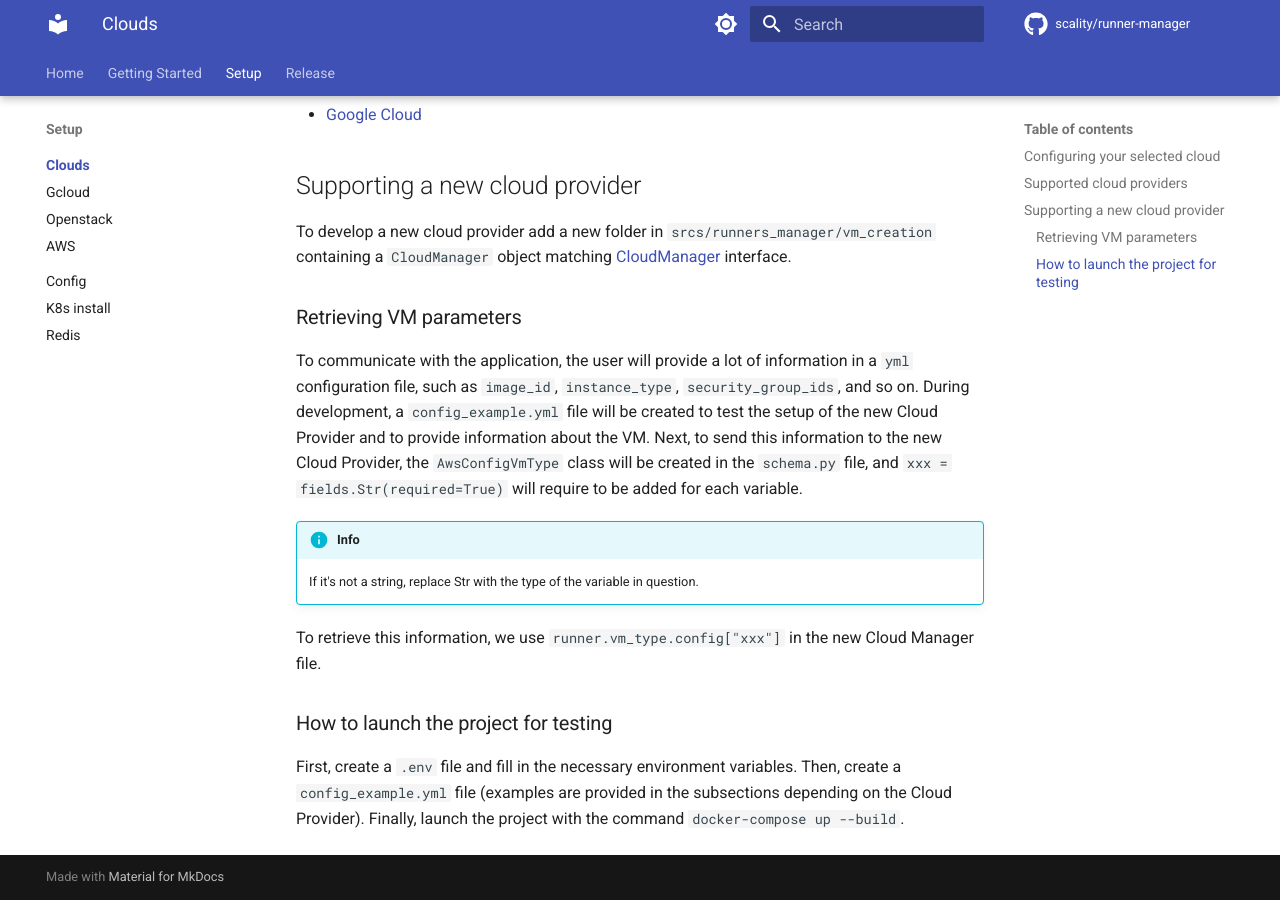
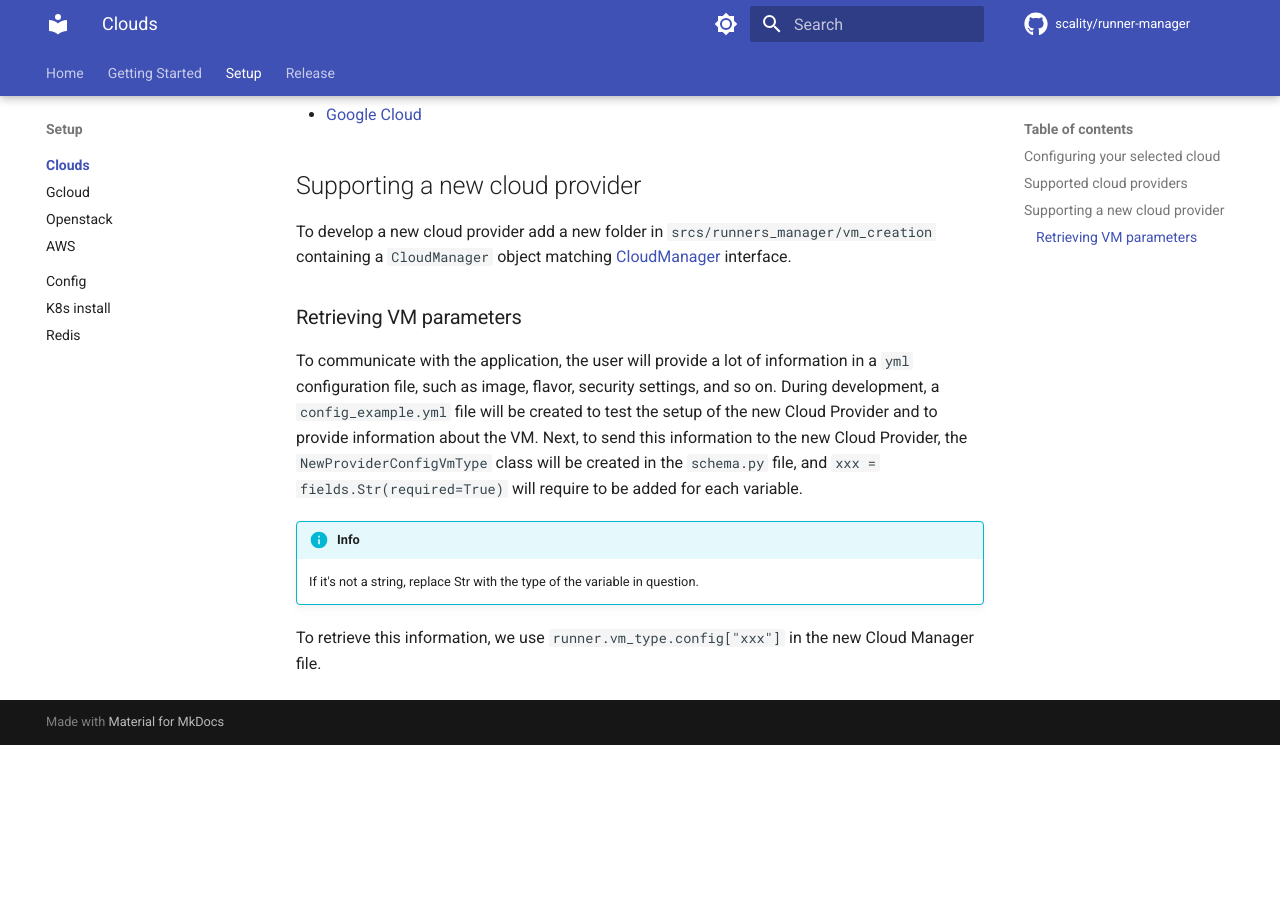
Before and after one commit to scality/runner-manager, an MkDocs documentation site: the page built from docs/setup/clouds/index.md, in a window 1280 px wide and 900 px high, scrolled down 661 px. Built offline with MkDocs 1.6.1 and Material for MkDocs 9.7.7, drawn with Linux system fonts in a browser that asks for light colours; comment, search, counter and statistics services are not loaded; after the commit the page ends 1406 px from its top, so only the background shows below that.

Commit message:
Update index.md

```diff
--- a/docs/setup/clouds/index.md
+++ b/docs/setup/clouds/index.md
@@ -38,11 +38,11 @@ To develop a new cloud provider add a new folder in
 
 To communicate with the application, the user will provide
 a lot of information in a `yml` configuration file, such as
-`image_id`, `instance_type`, `security_group_ids`, and so on.
+image, flavor, security settings, and so on.
 During development, a `config_example.yml` file will be created
 to test the setup of the new Cloud Provider and to provide
 information about the VM. Next, to send this information to
-the new Cloud Provider, the `AwsConfigVmType` class will be
+the new Cloud Provider, the `NewProviderConfigVmType` class will be
 created in the `schema.py` file, and `xxx = fields.Str(required=True)`
 will require to be added for each variable.
 
@@ -53,12 +53,4 @@ will require to be added for each variable.
 To retrieve this information, we use
 `runner.vm_type.config["xxx"]` in the new Cloud Manager file.
 
-### How to launch the project for testing
-
-First, create a `.env` file and fill in the necessary
-environment variables. Then, create a `config_example.yml` file
-(examples are provided in the subsections depending on
-the Cloud Provider). Finally, launch the project with the command
-`docker-compose up --build`.
-
 [CloudManager]: https://github.com/scality/runner-manager/blob/main/srcs/runners_manager/vm_creation/CloudManager.py
```
